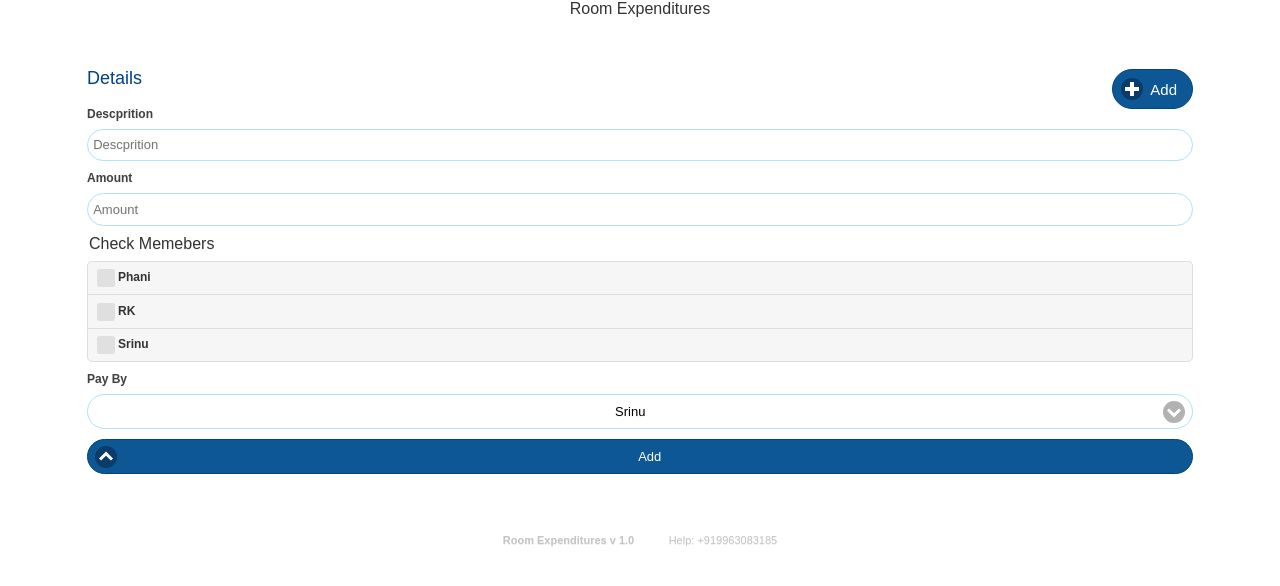
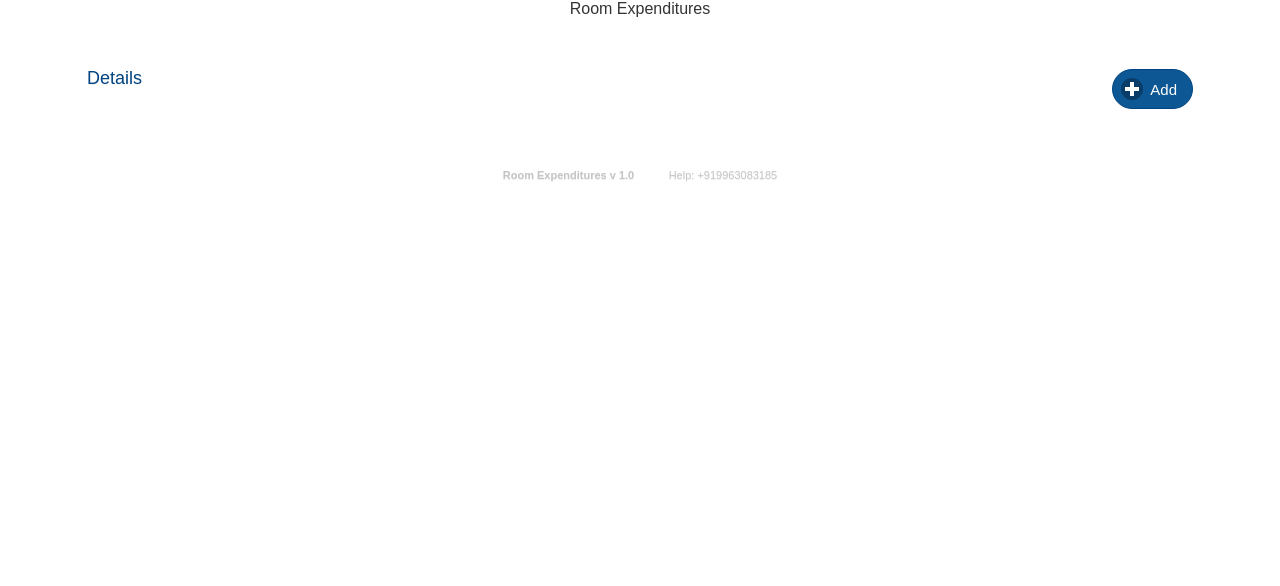
Before and after one commit to ramakrishna-dadi/roomexpenditures, a plain HTML site: page index.html in a window 1280 px wide. Drawn offline with Linux system fonts and the light colour scheme.

Commit message:
second commit
second commit

```diff
--- a/index.html
+++ b/index.html
@@ -38,7 +38,7 @@
 		<h3>Details</span>
 		<a href="#" data-ajax="false" style='float:right;margin-top: 1px;'id='add_contact' class="ui-btn ui-btn-icon-left ui-icon-plus login-one-btn enhance">Add</a></h3>
 <!-- style="display:none;" -->
-		<div id="add-expnd">
+		<div id="add-expnd" style="display:none;">
 			<form action="" method="post" name="add-expnd-form" id="ad-expnd-form">
 
 				 <label class="label-ui" data-localize="name" >Descprition</label>
```
